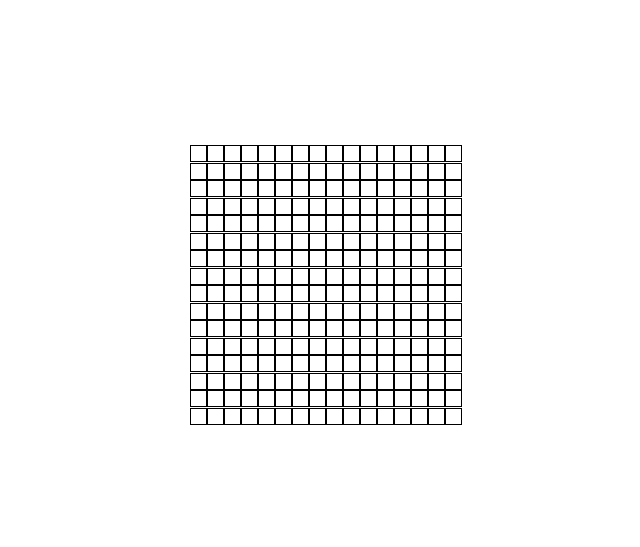
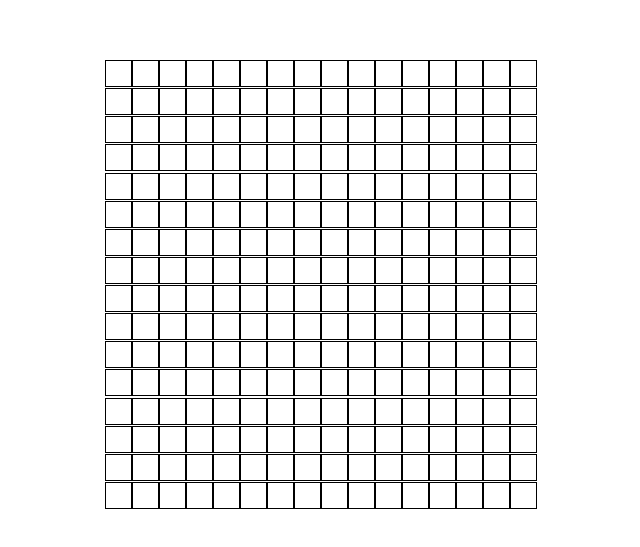
Before and after one commit to JoeyCorbett/Etch-a-Sketch, a plain HTML site: page index.html in a window 1280 px wide. Shown: the part 123-670 px from the top of the page, without its empty margins (310-950 px from the left). Drawn offline with Linux system fonts and the light colour scheme.

Commit message:
Add drawing to grid
Using an event listener to select each of the boxes and add a mouse enter effect which turns the background color of the divs black

```diff
--- a/script.js
+++ b/script.js
@@ -4,8 +4,17 @@ for (let i = 0; i < 16; i++) {
     for (let i = 0; i < 16; i++) {
         let div = document.createElement("div");
         div.style.border = "1px solid black";
-        div.style.width = "15px";
-        div.style.height = "15px";
+        div.style.width = "25px";
+        div.style.height = "25px";
+        div.classList.add("box")
         container.appendChild(div);
     }
 }
+
+const boxes = document.querySelectorAll(".box");
+
+boxes.forEach((box) => {
+    box.addEventListener("mouseenter", () => {
+        box.style.backgroundColor = "black";
+    });
+});
--- a/styles.css
+++ b/styles.css
@@ -8,6 +8,6 @@
 .grid-container {
     display: flex;
     flex-wrap: wrap;
-    height: 280px;
-    width: 280px;
+    height: 450px;
+    width: 450px;
 }
```
